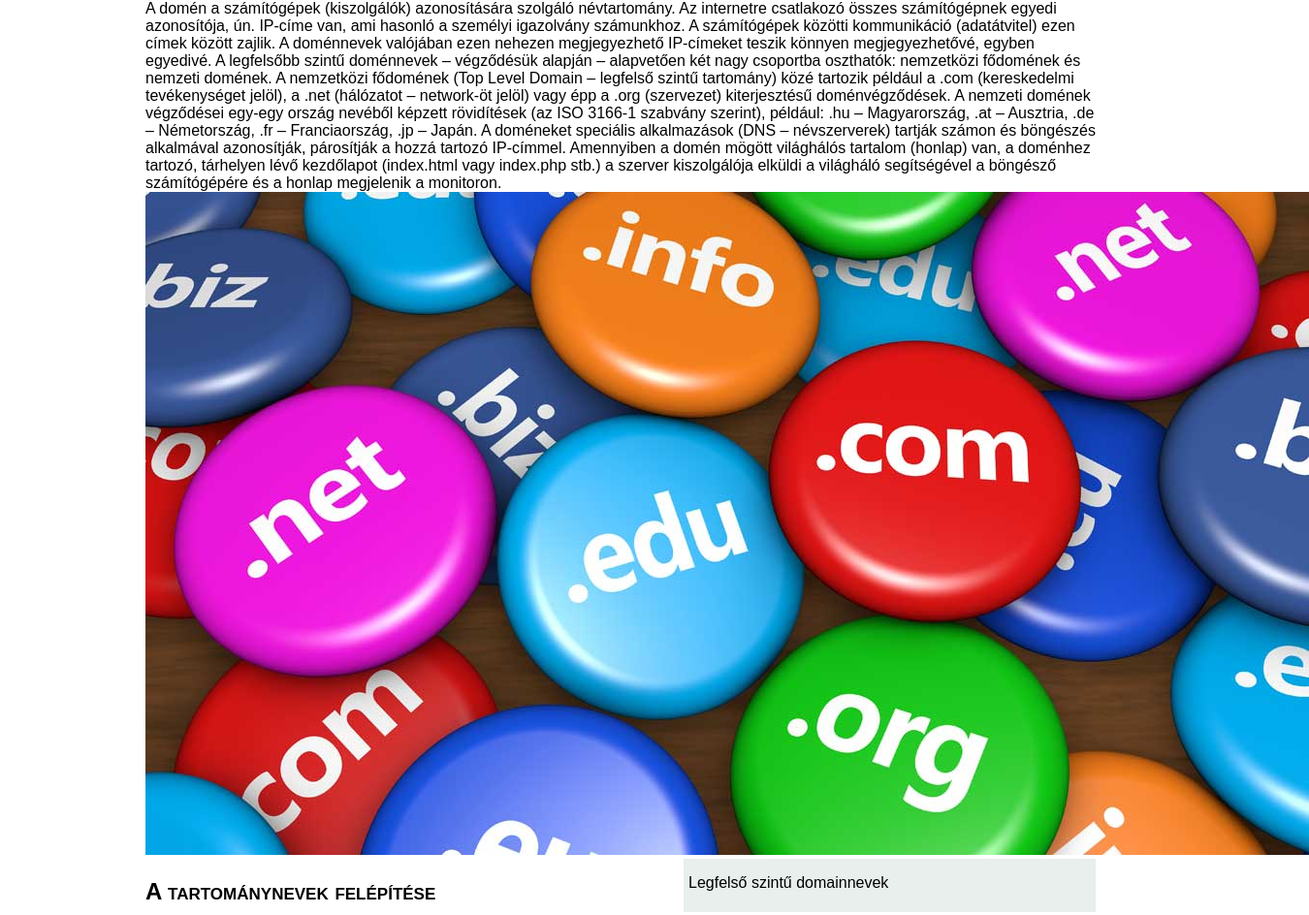
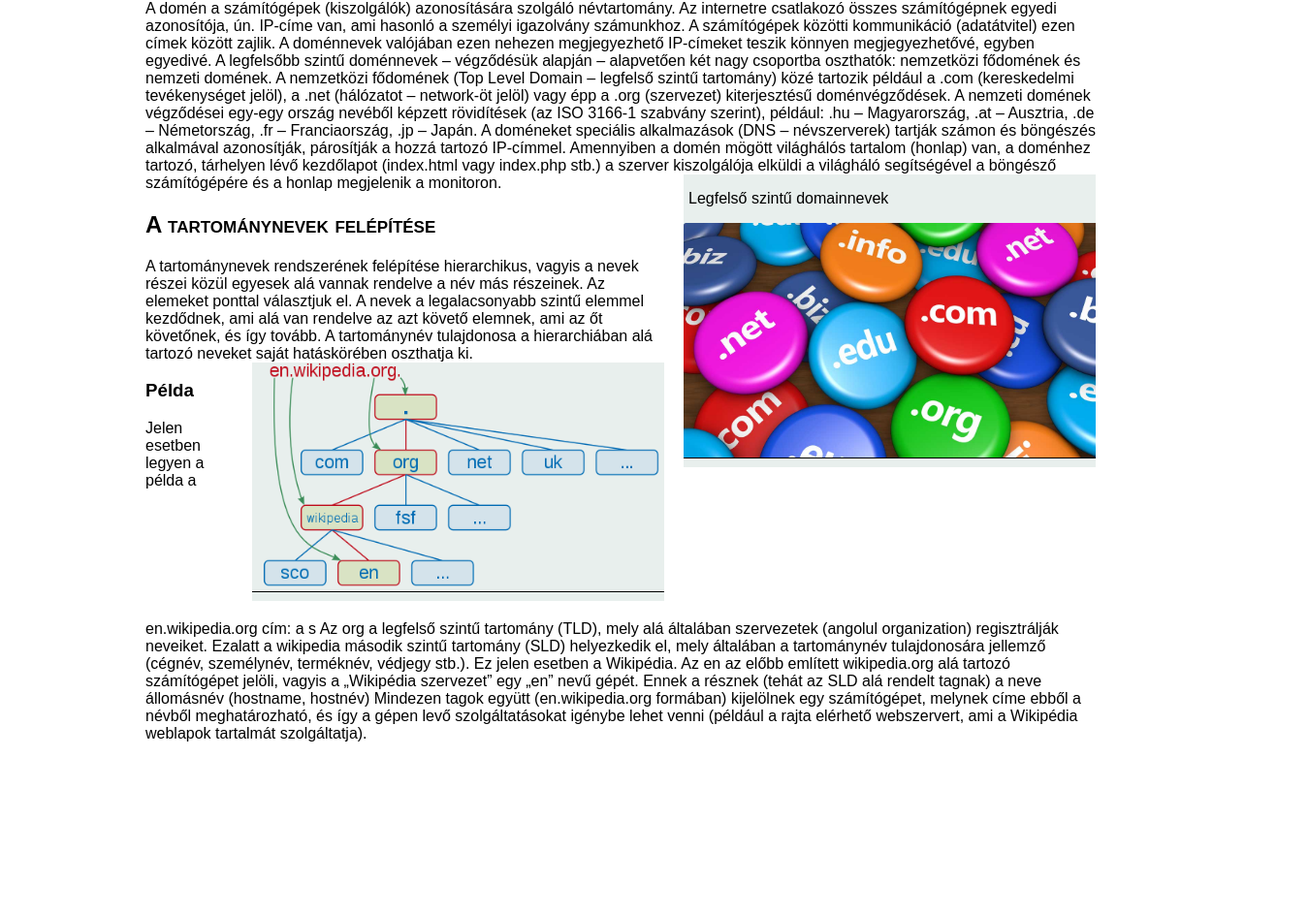
Before and after one commit to bencetothh/tartomanynev, a plain HTML site: page index.html in a window 1280 px wide. Shown: the part 280-1224 px from the top of the page at 97% size, 1350 px wide, since content can reach past the window. After the commit the page ends 1106 px from the top, so only its background shows below. Drawn offline with Linux system fonts and the light colour scheme.

Commit message:
feladat9

```diff
--- a/index.html
+++ b/index.html
@@ -1,5 +1,7 @@
 <!DOCTYPE html>
+
 </html>
+
 <head>
   <meta charset="UTF-8">
   <link rel="stylesheet" href="styles.css">
@@ -10,27 +12,54 @@
   <div id="tartalom">
     <h1>A tartománynév</h1>
 
-    A tartománynév (angolosan domainnév, illetve doménnév) az Internet egy meghatározott részét, tartományát egyedileg leíró megnevezés. A tartománynevek kiosztása és értelmezése a Domain Name System (DNS) szabályai szerint, hierarchikusan történik. A tartományneveket gyakran összekeverik a weblapokkal, webhelyekkel, a webcímekkel (URL) vagy az internetes szolgáltatásokkal, melyek az adott néven (pontosabban az adott névhez tartozó számítógépen) érhetőek el.
+    A tartománynév (angolosan domainnév, illetve doménnév) az Internet egy meghatározott részét, tartományát egyedileg
+    leíró megnevezés. A tartománynevek kiosztása és értelmezése a Domain Name System (DNS) szabályai szerint,
+    hierarchikusan történik. A tartományneveket gyakran összekeverik a weblapokkal, webhelyekkel, a webcímekkel (URL)
+    vagy az internetes szolgáltatásokkal, melyek az adott néven (pontosabban az adott névhez tartozó számítógépen)
+    érhetőek el.
 
     <h2>A tartománynév (domainnév) leírása</h2>
 
-    A domén a számítógépek (kiszolgálók) azonosítására szolgáló névtartomány. Az internetre csatlakozó összes számítógépnek egyedi azonosítója, ún. IP-címe van, ami hasonló a személyi igazolvány számunkhoz. A számítógépek közötti kommunikáció (adatátvitel) ezen címek között zajlik. A doménnevek valójában ezen nehezen megjegyezhető IP-címeket teszik könnyen megjegyezhetővé, egyben egyedivé. A legfelsőbb szintű doménnevek – végződésük alapján – alapvetően két nagy csoportba oszthatók: nemzetközi fődomének és nemzeti domének. A nemzetközi fődomének (Top Level Domain – legfelső szintű tartomány) közé tartozik például a .com (kereskedelmi tevékenységet jelöl), a .net (hálózatot – network-öt jelöl) vagy épp a .org (szervezet) kiterjesztésű doménvégződések. A nemzeti domének végződései egy-egy ország nevéből képzett rövidítések (az ISO 3166-1 szabvány szerint), például: .hu – Magyarország, .at – Ausztria, .de – Németország, .fr – Franciaország, .jp – Japán. A doméneket speciális alkalmazások (DNS – névszerverek) tartják számon és böngészés alkalmával azonosítják, párosítják a hozzá tartozó IP-címmel. Amennyiben a domén mögött világhálós tartalom (honlap) van, a doménhez tartozó, tárhelyen lévő kezdőlapot (index.html vagy index.php stb.) a szerver kiszolgálója elküldi a világháló segítségével a böngésző számítógépére és a honlap megjelenik a monitoron.
-    <img src="tld.jpg" alt="Legfelső szintű domainnevek" title="legfelső szintű domainnevek">
-    <div class="kepkeret"><p>Legfelső szintű domainnevek</p></div>
+    A domén a számítógépek (kiszolgálók) azonosítására szolgáló névtartomány. Az internetre csatlakozó összes
+    számítógépnek egyedi azonosítója, ún. IP-címe van, ami hasonló a személyi igazolvány számunkhoz. A számítógépek
+    közötti kommunikáció (adatátvitel) ezen címek között zajlik. A doménnevek valójában ezen nehezen megjegyezhető
+    IP-címeket teszik könnyen megjegyezhetővé, egyben egyedivé. A legfelsőbb szintű doménnevek – végződésük alapján –
+    alapvetően két nagy csoportba oszthatók: nemzetközi fődomének és nemzeti domének. A nemzetközi fődomének (Top Level
+    Domain – legfelső szintű tartomány) közé tartozik például a .com (kereskedelmi tevékenységet jelöl), a .net
+    (hálózatot – network-öt jelöl) vagy épp a .org (szervezet) kiterjesztésű doménvégződések. A nemzeti domének
+    végződései egy-egy ország nevéből képzett rövidítések (az ISO 3166-1 szabvány szerint), például: .hu – Magyarország,
+    .at – Ausztria, .de – Németország, .fr – Franciaország, .jp – Japán. A doméneket speciális alkalmazások (DNS –
+    névszerverek) tartják számon és böngészés alkalmával azonosítják, párosítják a hozzá tartozó IP-címmel. Amennyiben a
+    domén mögött világhálós tartalom (honlap) van, a doménhez tartozó, tárhelyen lévő kezdőlapot (index.html vagy
+    index.php stb.) a szerver kiszolgálója elküldi a világháló segítségével a böngésző számítógépére és a honlap
+    megjelenik a monitoron.
+
+    <div class="kepkeret">
+      <p>Legfelső szintű domainnevek</p>
+      <img src="tld.jpg" alt="Legfelső szintű domainnevek" title="legfelső szintű domainnevek">
+    </div>
     <h2>A tartománynevek felépítése</h2>
 
-    A tartománynevek rendszerének felépítése hierarchikus, vagyis a nevek részei közül egyesek alá vannak rendelve a név más részeinek. Az elemeket ponttal választjuk el. A nevek a legalacsonyabb szintű elemmel kezdődnek, ami alá van rendelve az azt követő elemnek, ami az őt követőnek, és így tovább. A tartománynév tulajdonosa a hierarchiában alá tartozó neveket saját hatáskörében oszthatja ki.
-    <img src="felepites.png" alt="tartománynevek felépítése" title="tartománynevek felépítése">
-    <div></div>
+    A tartománynevek rendszerének felépítése hierarchikus, vagyis a nevek részei közül egyesek alá vannak rendelve a név
+    más részeinek. Az elemeket ponttal választjuk el. A nevek a legalacsonyabb szintű elemmel kezdődnek, ami alá van
+    rendelve az azt követő elemnek, ami az őt követőnek, és így tovább. A tartománynév tulajdonosa a hierarchiában alá
+    tartozó neveket saját hatáskörében oszthatja ki.
+
+    <div class="kepkeret"><img src="felepites.png" alt="tartománynevek felépítése" title="tartománynevek felépítése"></div>
     <h3>Példa</h3>
 
-    Jelen esetben legyen a példa a en.wikipedia.org cím:
+    Jelen esetben legyen a példa a <span>en.wikipedia.org</span> cím:
 
-    a s Az org a legfelső szintű tartomány (TLD), mely alá általában szervezetek (angolul organization) regisztrálják neveiket.
-    Ezalatt a wikipedia második szintű tartomány (SLD) helyezkedik el, mely általában a tartománynév tulajdonosára jellemző (cégnév, személynév, terméknév, védjegy stb.). Ez jelen esetben a Wikipédia.
-    Az en az előbb említett wikipedia.org alá tartozó számítógépet jelöli, vagyis a „Wikipédia szervezet” egy „en” nevű gépét. Ennek a résznek (tehát az SLD alá rendelt tagnak) a neve állomásnév (hostname, hostnév)
+    a s Az <span>org</span> a legfelső szintű tartomány (TLD), mely alá általában szervezetek (angolul organization) regisztrálják
+    neveiket.
+    Ezalatt a wikipedia második szintű tartomány (SLD) helyezkedik el, mely általában a tartománynév tulajdonosára
+    jellemző (cégnév, személynév, terméknév, védjegy stb.). Ez jelen esetben a Wikipédia.
+    Az en az előbb említett wikipedia.org alá tartozó számítógépet jelöli, vagyis a „Wikipédia szervezet” egy „en” nevű
+    gépét. Ennek a résznek (tehát az SLD alá rendelt tagnak) a neve állomásnév (hostname, hostnév)
 
-    Mindezen tagok együtt (en.wikipedia.org formában) kijelölnek egy számítógépet, melynek címe ebből a névből meghatározható, és így a gépen levő szolgáltatásokat igénybe lehet venni (például a rajta elérhető webszervert, ami a Wikipédia weblapok tartalmát szolgáltatja).
+    Mindezen tagok együtt (en.wikipedia.org formában) kijelölnek egy számítógépet, melynek címe ebből a névből
+    meghatározható, és így a gépen levő szolgáltatásokat igénybe lehet venni (például a rajta elérhető webszervert, ami
+    a Wikipédia weblapok tartalmát szolgáltatja).
   </div>
 </body>
 
```
